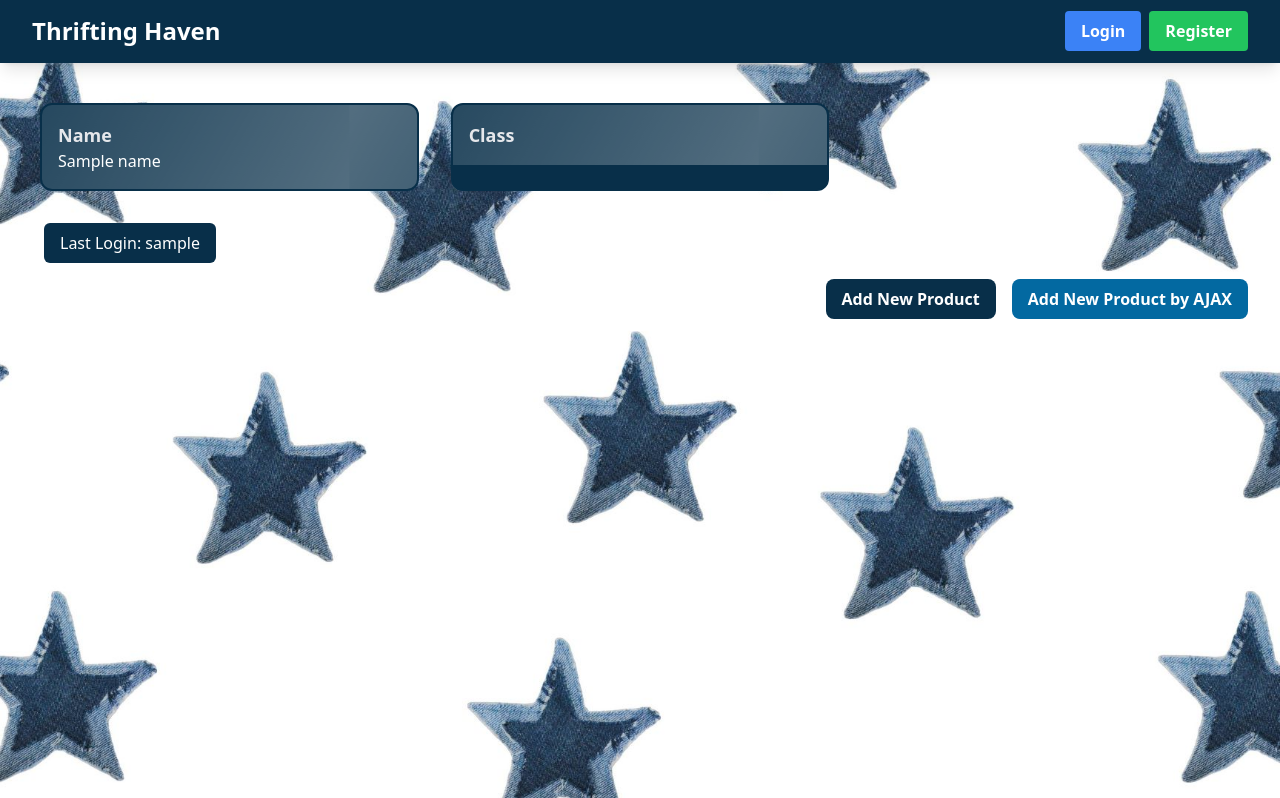
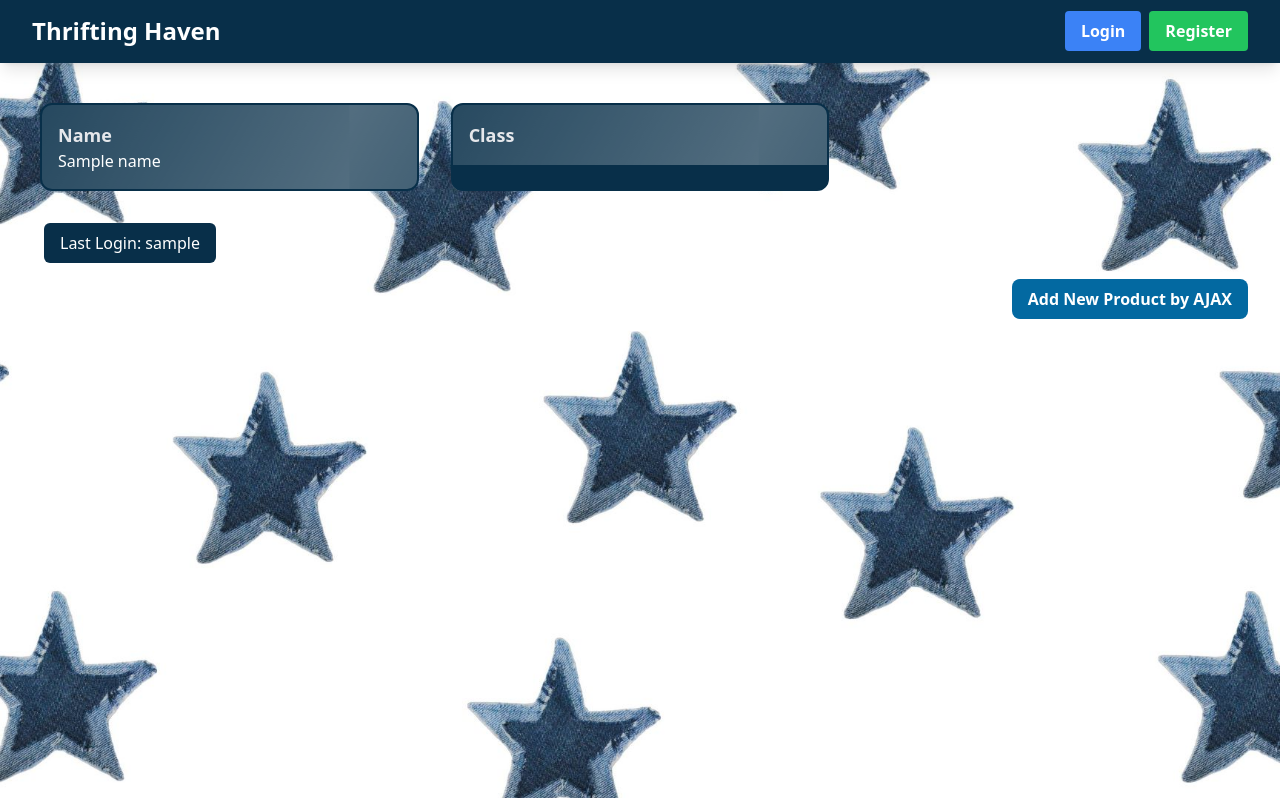
Before and after one commit to ksmratih/thrifting-haven, a Django app: template main/templates/main.html in a window 1280 px wide. Shown: the part 1-799 px from the top of the page. Run offline with Django 5.2, Linux system fonts and the light colour scheme; the template is opened without the code that fills it: most values are stand-ins (such as "Sample title", 1, 10 or a date in 2020); some libraries are stand-ins or nearby versions.

Commit message:
removed button

```diff
--- a/main/templates/main.html
+++ b/main/templates/main.html
@@ -23,9 +23,6 @@
       </div>
     </div>
     <div class="flex justify-end mb-6">
-        <a href="{% url 'main:create_product' %}" class="bg-sky-950 hover:bg-sky-700 text-white font-bold py-2 px-4 rounded-lg transition duration-300 ease-in-out transform hover:-translate-y-1 hover:scale-105">
-            Add New Product
-        </a>
         <button data-modal-target="crudModal" data-modal-toggle="crudModal" class="btn bg-sky-700 hover:bg-sky-600 text-white font-bold py-2 px-4 rounded-lg transition duration-300 ease-in-out transform hover:-translate-y-1 hover:scale-105 ml-4" onclick="showModal();">
           Add New Product by AJAX
         </button>
```
